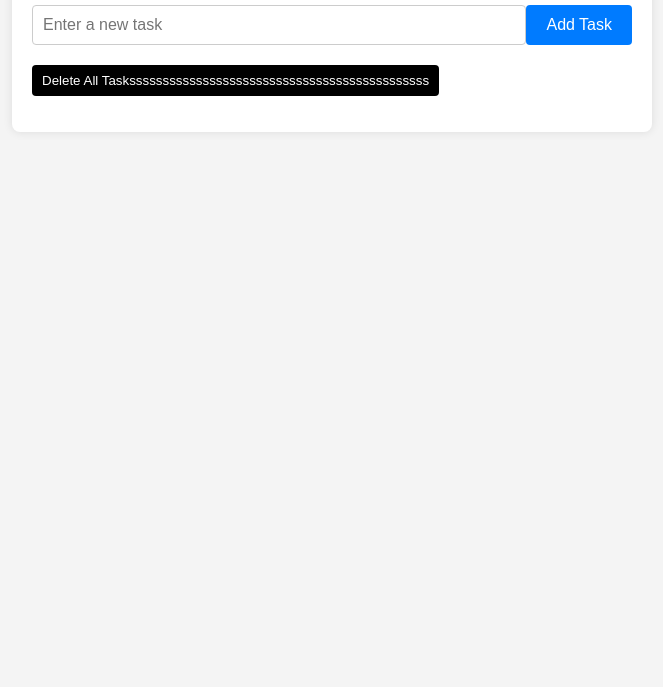
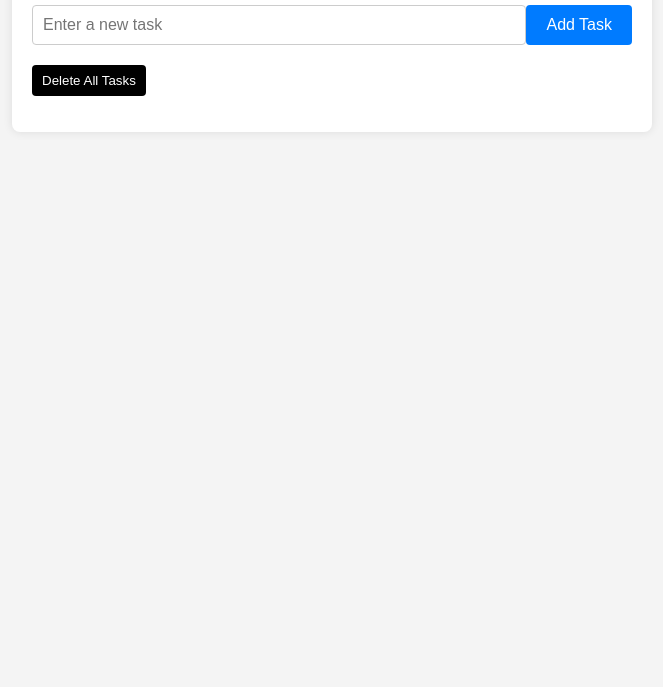
Before and after one commit to Yuva-aj/to-do, a website: page index.html in a window 1280 px wide. Shown: the part 113-800 px from the top of the page, without its empty margins (308-971 px from the left). Drawn offline with Linux system fonts and the light colour scheme; no server answers.

Commit message:
updated html again

```diff
--- a/index.html
+++ b/index.html
@@ -15,7 +15,7 @@
             <input type="text" name="task" placeholder="Enter a new task">
             <input type="submit" value="Add Task">
         </form>
-        <button id="delete-all-btn">Delete All Tasksssssssssssssssssssssssssssssssssssssssssssss</button>
+        <button id="delete-all-btn">Delete All Tasks</button>
         <ul>
             <!-- Todo list items will be dynamically updated here -->
         </ul>
```
